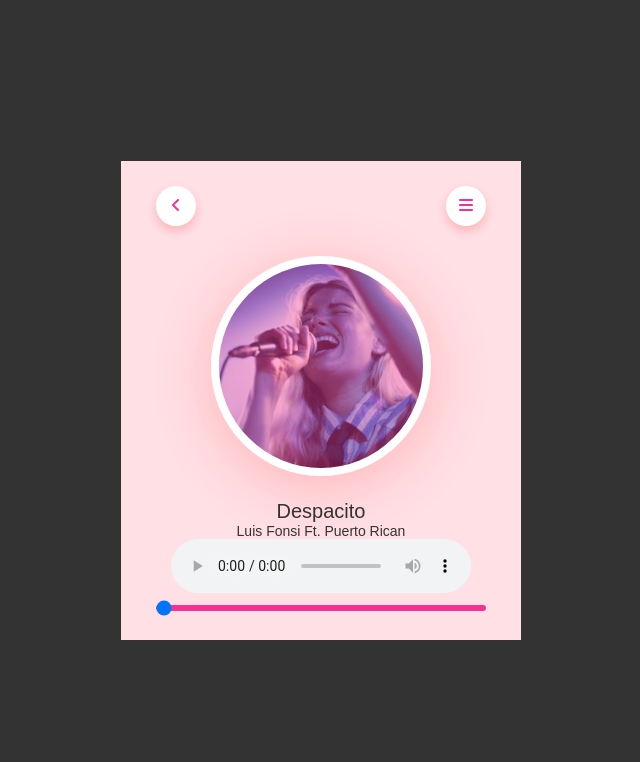
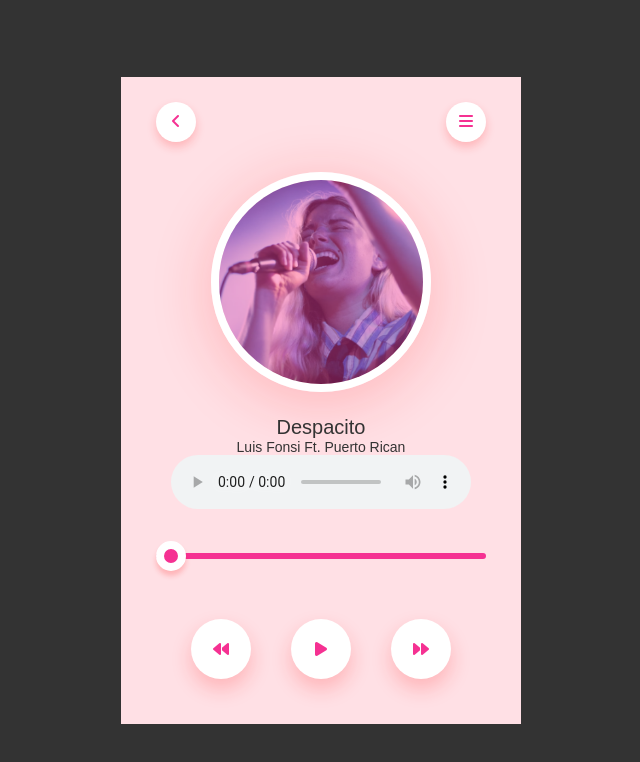
Before and after one commit to Malachi9311/js_music_player, a plain HTML site: page index.html in a window 1280 px wide. Shown: the whole page, without its empty margins (319-959 px from the left). Drawn offline with Linux system fonts and the light colour scheme.

Commit message:
controls

```diff
--- a/index.html
+++ b/index.html
@@ -29,6 +29,12 @@
           <source src="media/NEFFEX  Go Audio.mp3" type="audio/mpeg" />
         </audio>
         <input type="range" value="0" id="progress" />
+
+        <div class="controls">
+          <div><i class="fa-solid fa-backward"></i></div>
+          <div><i class="fa-solid fa-play"></i></div>
+          <div><i class="fa-solid fa-forward"></i></div>
+        </div>
       </div>
     </div>
 
--- a/style.css
+++ b/style.css
@@ -64,4 +64,35 @@ nav .circle {
     background: #f53192;
     border-radius: 4px;
     cursor: pointer;
+    margin: 40px 0;
 }
+
+#progress::-webkit-slider-thumb {
+    -webkit-appearance: none;
+    background: #f53192;
+    width: 30px;
+    height: 30px;
+    border-radius: 50%;
+    border: 8px solid #fff;
+    box-shadow: 0 5px 5px rgba(255, 26, 26, 0.22);
+}
+
+.controls {
+    display: flex;
+    justify-content: center;
+    align-items: center;
+}
+
+.controls div {
+    width: 60px;
+    height: 60px;
+    margin: 20px;
+    background: #fff;
+    display: inline-flex;
+    align-items: center;
+    justify-content: center;
+    border-radius: 50%;
+    color: #f53192;
+    box-shadow: 0 10px 20px rgba(255, 26, 26, 0.22);
+    cursor: pointer;
+}
```
